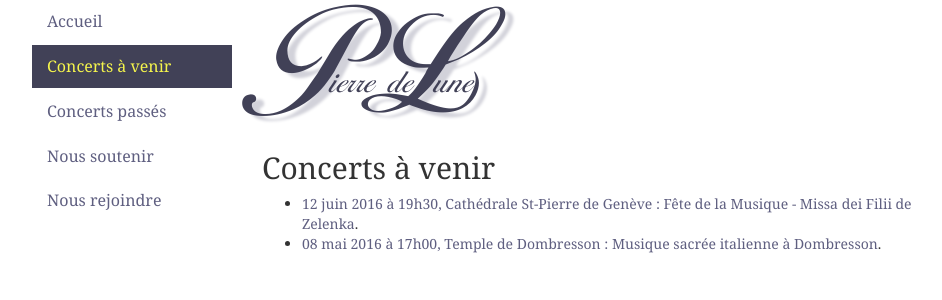
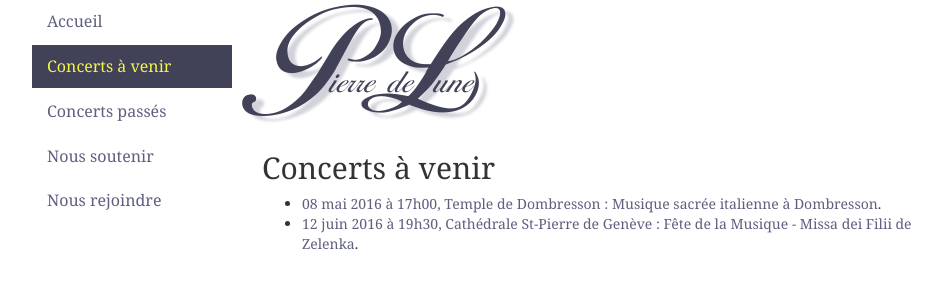
Before and after one commit to Ensemble-Vocal-Pierre-de-Lune/Ensemble-Vocal-Pierre-de-Lune.github.io, a Jekyll site: the page built from concerts-a-venir.html, in a window 1280 px wide. Shown: the top 300 px of the page, without its empty margins (163-1105 px from the left). Built offline with Jekyll 4.4.1, drawn with Linux system fonts in a browser that asks for light colours; nearby versions of some CDN libraries.

Commit message:
fixes #2 order of future concerts

```diff
--- a/concerts-a-venir.html
+++ b/concerts-a-venir.html
@@ -3,7 +3,7 @@ layout: default
 ---
 <h2>Concerts à venir</h2>
 <ul>
-  {% for concert in site.posts %}
+  {% for concert in site.posts reversed %}
   {% comment %} Show only future concerts, with custom date format {% endcomment %}
   {% if site.time < concert.date %}
   <li>
```
